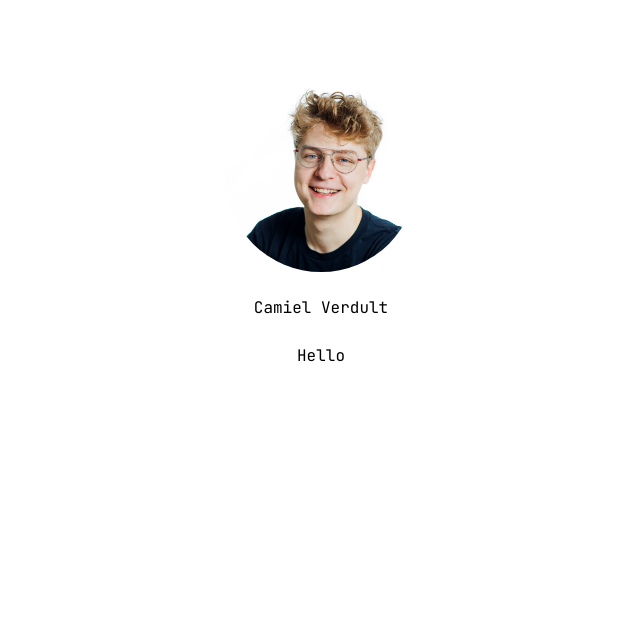
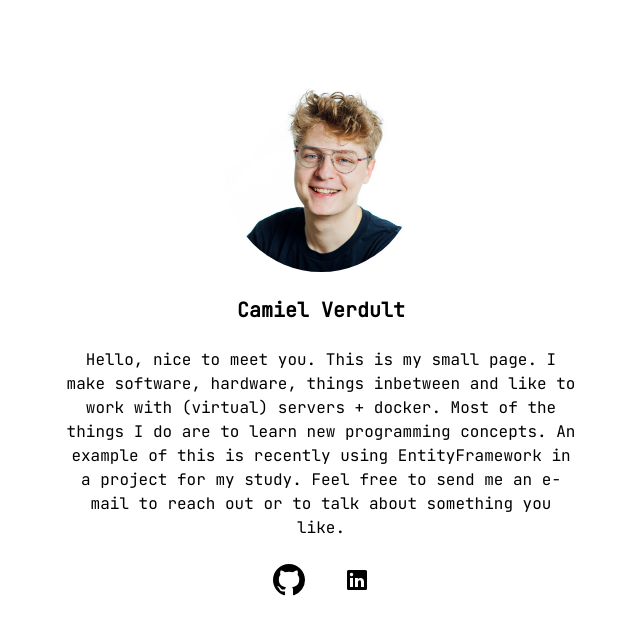
Before and after one commit to camielverdult/camielverdult.com, a plain HTML site: page index.html in a window 1280 px wide. Shown: the whole page, without its empty margins (319-959 px from the left). Drawn offline with nearby package versions, Linux system fonts and the light colour scheme.

Commit message:
Add some content

```diff
--- a/index.html
+++ b/index.html
@@ -26,11 +26,27 @@
         }
     </style>
 </head>
-<body class="flex flex-col items-center space-y-6 py-20">
+<body class="flex flex-col items-center text-center space-y-6 py-20">
     <img src="me.jpeg" alt="Picture of website author" class="h-48 w-48 rounded-full object-top object-cover">
 
-    <h1>Camiel Verdult</h1>
+    <h1 class="text-xl font-semibold ">Camiel Verdult</h1>
 
-    <p>Hello</p>
+    <p class="max-w-lg">Hello, nice to meet you. This is my small page. I make software, hardware, things inbetween and like to work with (virtual) servers + docker. Most of the things I do are to learn new programming concepts. An example of this is recently using EntityFramework in a project for my study. Feel free to <a href="mailto:cpg@verdult.com">send me an e-mail</a> to reach out or to talk about something you like.</p>
+
+    <div class="flex flex-row space-x-10 items-center">
+        <!-- Github  -->
+        <a href="https://github.com/camielverdult">
+            <svg height="32" aria-hidden="true" viewBox="0 0 16 16" version="1.1" width="32" data-view-component="true" fill="currentColor">
+                <path fill-rule="evenodd" d="M8 0C3.58 0 0 3.58 0 8c0 3.54 2.29 6.53 5.47 7.59.4.07.55-.17.55-.38 0-.19-.01-.82-.01-1.49-2.01.37-2.53-.49-2.69-.94-.09-.23-.48-.94-.82-1.13-.28-.15-.68-.52-.01-.53.63-.01 1.08.58 1.23.82.72 1.21 1.87.87 2.33.66.07-.52.28-.87.51-1.07-1.78-.2-3.64-.89-3.64-3.95 0-.87.31-1.59.82-2.15-.08-.2-.36-1.02.08-2.12 0 0 .67-.21 2.2.82.64-.18 1.32-.27 2-.27.68 0 1.36.09 2 .27 1.53-1.04 2.2-.82 2.2-.82.44 1.1.16 1.92.08 2.12.51.56.82 1.27.82 2.15 0 3.07-1.87 3.75-3.65 3.95.29.25.54.73.54 1.48 0 1.07-.01 1.93-.01 2.2 0 .21.15.46.55.38A8.013 8.013 0 0016 8c0-4.42-3.58-8-8-8z"></path>
+            </svg>
+        </a>
+
+        <!-- LinkedIn  -->
+        <a href="https://www.linkedin.com/in/camiel-verdult-962915173/">
+            <svg xmlns="http://www.w3.org/2000/svg" viewBox="0 0 24 24" data-supported-dps="24x24" fill="currentColor" class="mercado-match" width="24" height="24" focusable="false">
+                <path d="M20.5 2h-17A1.5 1.5 0 002 3.5v17A1.5 1.5 0 003.5 22h17a1.5 1.5 0 001.5-1.5v-17A1.5 1.5 0 0020.5 2zM8 19H5v-9h3zM6.5 8.25A1.75 1.75 0 118.3 6.5a1.78 1.78 0 01-1.8 1.75zM19 19h-3v-4.74c0-1.42-.6-1.93-1.38-1.93A1.74 1.74 0 0013 14.19a.66.66 0 000 .14V19h-3v-9h2.9v1.3a3.11 3.11 0 012.7-1.4c1.55 0 3.36.86 3.36 3.66z"></path>
+              </svg>
+        </a>
+    </div>
 </body>
 </html>
```
